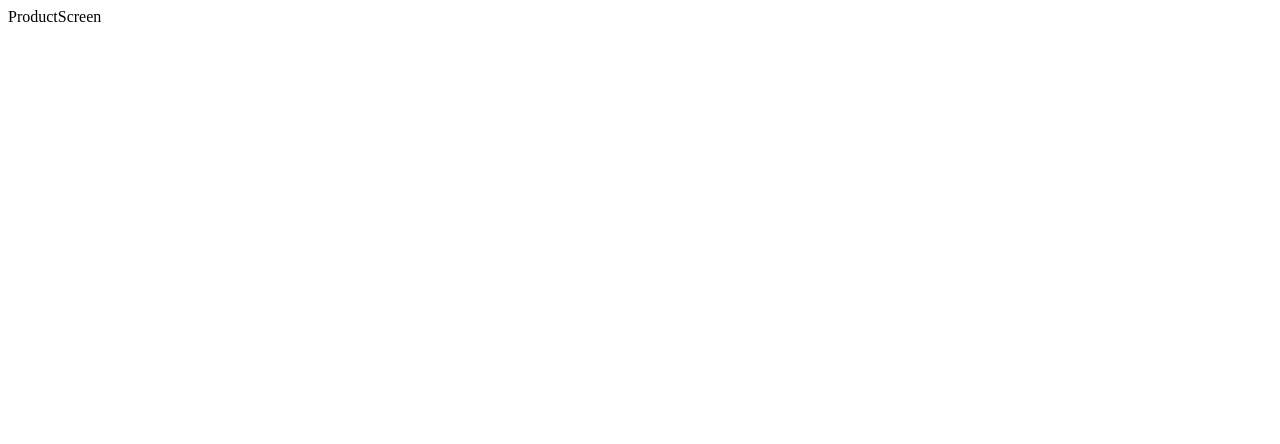
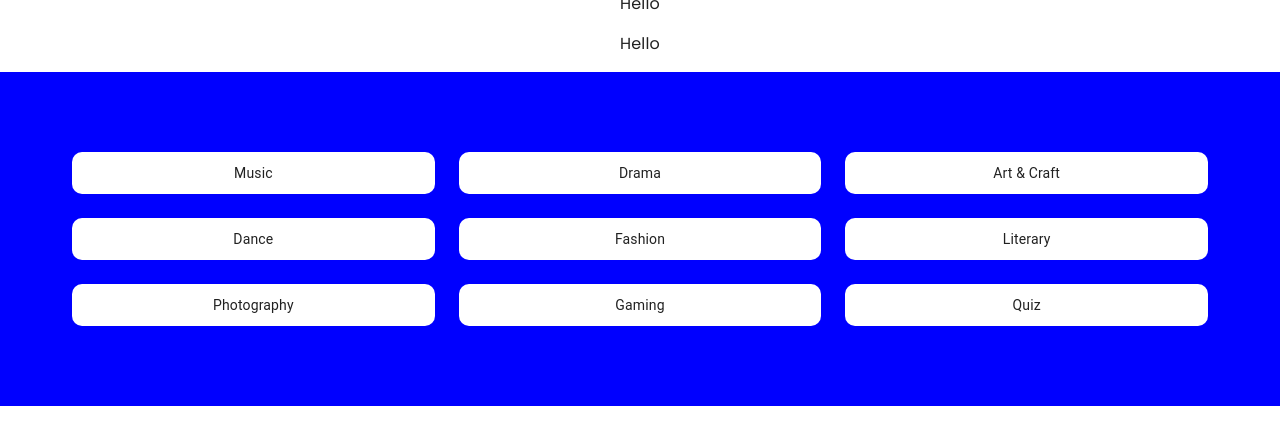
Before and after one commit to jigyasudhingra/manan-industries, a React (Create React App) app: page /products in a window 1280 px wide. Shown: the top 444 px of the page. Built offline with nearby package versions, Linux system fonts and the light colour scheme.

Commit message:
Changes related to font

```diff
--- a/src/App.css
+++ b/src/App.css
@@ -8,4 +8,5 @@
   justify-content: center;
   align-items: center;
   align-self: center;
+  margin: -8px;
 }
--- a/src/App.tsx
+++ b/src/App.tsx
@@ -1,17 +1,55 @@
 import React from 'react'
+import { ThemeProvider } from '@mui/styles'
+import { Box, createTheme, CssBaseline } from '@mui/material'
 import { BrowserRouter, Route, Routes } from 'react-router-dom'
 import HomeScreen from './Screens/HomeScreen'
 import ProductScreen from './Screens/Products'
+import './App.css'
 
 const App = () => {
   return (
+    <ThemeProvider theme={THEME}>
+      <CssBaseline />
       <BrowserRouter>
+        <Box className="App">
           <Routes>
             <Route path="/" element={<HomeScreen />} />
             <Route path="/products" element={<ProductScreen />} />
           </Routes>
+        </Box>
       </BrowserRouter>
+    </ThemeProvider>
   )
 }
 
+const THEME = createTheme({
+  typography: {
+    fontFamily: [
+      '-apple-system',
+      'BlinkMacSystemFont',
+      '"Segoe UI"',
+      'Roboto',
+      '"Helvetica Neue"',
+      'Arial',
+      'sans-serif',
+      '"Apple Color Emoji"',
+      '"Segoe UI Emoji"',
+      '"Segoe UI Symbol"',
+    ].join(','),
+  },
+  components: {
+    MuiCssBaseline: {
+      styleOverrides: `
+        @font-face {
+          font-family: 'Poppins';
+          font-style: normal;
+          font-display: swap;
+          font-weight: 400;
+          src: url('https://fonts.googleapis.com/css2?family=Poppins:wght@400;600;700&display=swap');
+        }
+      `,
+    },
+  },
+})
+
 export default App
--- a/src/Components/MediaQuery.tsx
+++ b/src/Components/MediaQuery.tsx
@@ -1,10 +1,9 @@
-import { useMediaQuery } from 'react-responsive'
+import { useTheme, useMediaQuery as muiUseMediaQuery } from '@mui/material'
 
 const MediaQuery = () => {
-  const isDeviceSm = useMediaQuery({ query: '(max-width: 600px)' })
-  const isDeviceLg = useMediaQuery({
-    query: '(min-width: 900px)',
-  })
+  const theme = useTheme()
+  const isDeviceSm = muiUseMediaQuery(theme.breakpoints.down('sm'))
+  const isDeviceLg = muiUseMediaQuery(theme.breakpoints.up('md'))
   const isDeviceMd = !isDeviceLg
 
   return { isDeviceSm, isDeviceLg, isDeviceMd }
--- /dev/null
+++ b/src/Components/Typo.tsx
@@ -0,0 +1,70 @@
+import React from 'react'
+import {
+  Theme,
+  TypographyProps,
+  Typography,
+  Link,
+  useTheme,
+} from '@mui/material'
+
+export interface TypoProps extends TypographyProps {
+  weight?: 'regular' | 'medium' | 'bold'
+  underline?: boolean
+  contrast?: boolean
+  whiteSpace?: React.CSSProperties['whiteSpace']
+}
+
+const Typo: React.FC<TypoProps> = (props) => {
+  const {
+    children,
+    weight = 'regular',
+    whiteSpace,
+    underline = false,
+    contrast = false,
+    ...typographyProps
+  } = props
+  const theme = useTheme()
+  const style = {
+    ...typographyProps.style,
+    textDecoration: underline ? 'underline' : undefined,
+    fontWeight: getFontWeight(theme, weight),
+    whiteSpace,
+    color: contrast ? 'white' : undefined,
+  }
+
+  if (typeof children === 'string' && isUrl(children)) {
+    return (
+      <Link
+        rel="noopener"
+        href={children}
+        target="_blank"
+        // {...typographyProps}
+        style={{ ...style, cursor: 'pointer' }}
+      >
+        {children}
+      </Link>
+    )
+  }
+
+  return (
+    <Typography color="textPrimary" {...typographyProps} style={style}>
+      {children}
+    </Typography>
+  )
+}
+
+const getFontWeight = (theme: Theme, weight: TypoProps['weight']) => {
+  if (weight === 'bold') return theme.typography.fontWeightBold
+  if (weight === 'medium') return theme.typography.fontWeightMedium
+  if (weight === 'regular') return theme.typography.fontWeightRegular
+  return theme.typography.fontWeightRegular
+}
+
+const isUrl = (text: string) => {
+  // eslint-disable-next-line no-useless-escape
+  return /^(http:\/\/www\.|https:\/\/www\.|http:\/\/|https:\/\/)?[a-z0-9]+([\-\.]{1}[a-z0-9]+)*\.[a-z]{2,5}(:[0-9]{1,5})?(\/.*)?$/gi.test(
+    text
+  )
+}
+
+export default Typo
--- /dev/null
+++ b/src/Screens/Products/Categories.tsx
@@ -0,0 +1,72 @@
+import React from 'react'
+import { Box, Grid, Theme } from '@mui/material'
+import { createStyles, makeStyles } from '@mui/styles'
+import { Link } from 'react-scroll'
+import MediaQuery from '../../Components/MediaQuery'
+import Typo from '../../Components/Typo'
+
+const details = [
+  'Music',
+  'Drama',
+  'Art & Craft',
+  'Dance',
+  'Fashion',
+  'Literary',
+  'Photography',
+  'Gaming',
+  'Quiz',
+]
+
+const Categories = () => {
+  const classes = useStyles()
+  const { isDeviceSm } = MediaQuery()
+  return (
+    <>
+      <Box>Hello</Box>
+      <p>Hello</p>
+      <Box
+        p={10}
+        className={classes.background}
+        textAlign="center"
+        style={{ textAlignLast: '-webkit-center' as any }}
+      >
+        <Box />
+        <Box>
+          <Grid
+            container
+            item
+            spacing={isDeviceSm ? 2 : 3}
+            justifyContent="center"
+          >
+            {Array.from(details).map((i) => (
+              <Grid item lg={4} sm={6} xs={6} key={`${i}`}>
+                <Link to={i} smooth spy duration={1000}>
+                  <Box className={classes.card}>
+                    <Typo variant="body2">{i}</Typo>
+                  </Box>
+                </Link>
+              </Grid>
+            ))}
+          </Grid>
+        </Box>
+      </Box>
+    </>
+  )
+}
+
+const useStyles = makeStyles((theme: Theme) =>
+  createStyles({
+    background: {
+      backgroundColor: 'blue',
+      color: 'white',
+    },
+    card: {
+      borderRadius: 10,
+      padding: 11,
+      backgroundColor: 'white',
+      cursor: 'pointer',
+    },
+  })
+)
+
+export default Categories
--- a/src/Screens/Products/index.tsx
+++ b/src/Screens/Products/index.tsx
@@ -1,7 +1,13 @@
+import { Box } from '@mui/material'
 import React from 'react'
+import Categories from './Categories'
 
 const ProductScreen = () => {
-  return <div>ProductScreen</div>
+  return (
+    <Box width="100%">
+      <Categories />
+    </Box>
+  )
 }
 
 export default ProductScreen
```
Also changed, not shown: package.json (+7 -0 lines), .eslintrc.json, 1 other file (tests, documents, lock files or other folders). Lines whose indentation alone changed are shown as unchanged.
